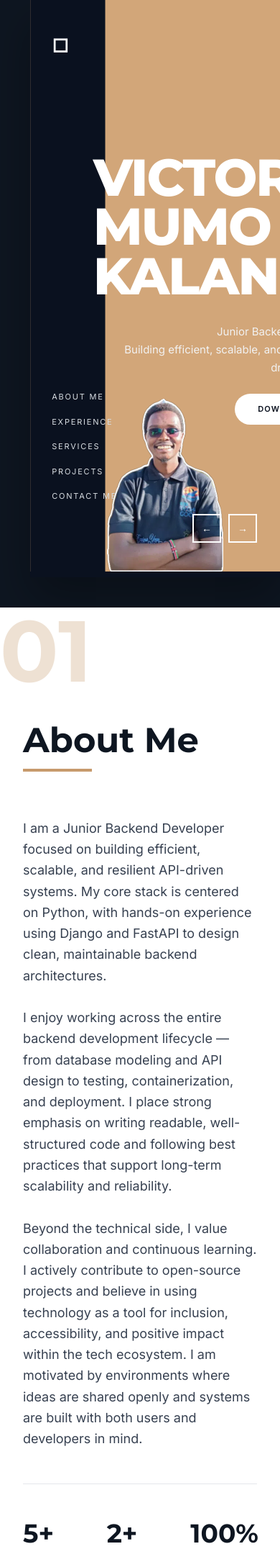
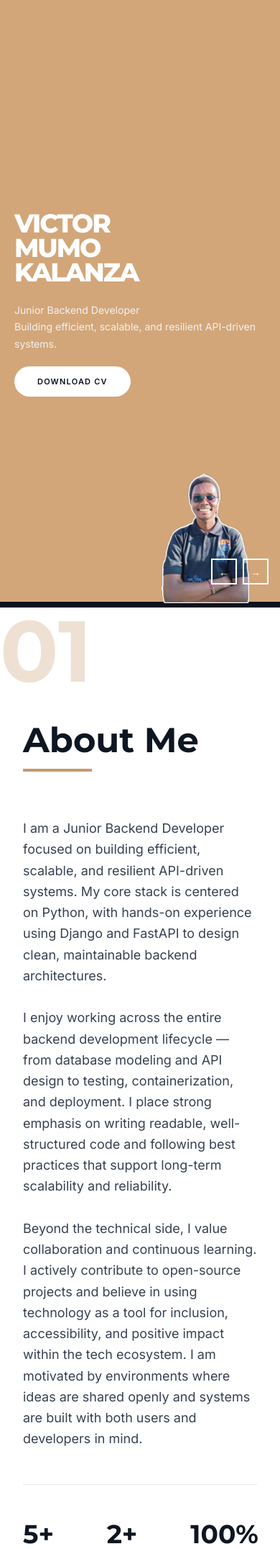
Before and after one commit to Kalanza/Portfolio, a Django app: page / in a window 390 px wide. Shown: the top 2152 px of the page at 72% size. Run offline with Django 4.2, Linux system fonts and the light colour scheme; data that the repository does not hold is empty; some libraries are stand-ins or nearby versions.

Commit message:
Improve mobile responsiveness and fix navigation links
- Enhanced mobile responsiveness for landing page (hero text, image sizing, positioning)
- Fixed contact section mobile layout (removed fixed margins, responsive typography)
- Improved hero section mobile display (hidden sidebar, responsive text sizing)
- Fixed navigation buttons - added anchor links for mobile functionality
- Removed DEPLOYMENT.md file
- Made all contact cards, stats, and UI elements responsive across breakpoints

```diff
--- a/templates/portfolio/home.html
+++ b/templates/portfolio/home.html
@@ -4,10 +4,10 @@
 
 {% block content %}
 <!-- Hero Section - L-Shape Background Layout -->
-<section id="home" class="relative overflow-hidden" style="height: 95vh; margin: 0 0 5vh 5vh; background: #D2A679; box-shadow: 0 30px 60px rgba(0,0,0,0.3);">
+<section id="home" class="relative overflow-hidden" style="height: 100vh; margin: 0; background: #D2A679;" class="sm:h-[95vh] sm:m-[0_0_5vh_5vh] shadow-lg sm:shadow-2xl">
 
     <!-- Dark Blue Left Sidebar -->
-    <div class="absolute inset-0" style="background: #0A111F; clip-path: polygon(0 0, 30% 0, 30% 100%, 0 100%); z-index: 0;"></div>
+    <div class="hidden md:block absolute inset-0" style="background: #0A111F; clip-path: polygon(0 0, 30% 0, 30% 100%, 0 100%); z-index: 0;"></div>
 
     <!-- Bottom Dark Border -->
     <div class="absolute bottom-0 left-0 right-0 h-2" style="background: #0A111F; z-index: 5;"></div>
@@ -16,7 +16,7 @@
     <div class="relative z-10 flex h-full">
 
         <!-- Left Sidebar: Logo & Navigation -->
-        <div class="relative w-[220px] flex flex-col justify-between text-white z-20" style="padding: 40px 30px;">
+        <div class="hidden md:flex relative w-[220px] flex-col justify-between text-white z-20" style="padding: 40px 30px;">
 
             <!-- Logo -->
             <div class="flex items-start">
@@ -36,21 +36,21 @@
         </div>
 
         <!-- Right Hero Area -->
-        <div class="relative flex-1 flex items-center justify-between z-20" style="padding: 60px 80px;">
+        <div class="relative flex-1 flex items-center justify-between z-20" style="padding: 40px 20px;" class="sm:p-[60px_40px] lg:p-[60px_80px]">
 
             <!-- Text Block - Overlapping Both Sections -->
-            <div class="text-white" style="position: absolute; left: -100px; top: 50%; transform: translateY(-50%); z-index: 4; max-width: 700px;">
-                <h1 class="font-montserrat font-[800] mb-[32px]" style="font-size: 72px; line-height: 0.95; letter-spacing: -2px;">
+            <div class="text-white" style="position: relative; z-index: 4; max-width: 700px;" class="md:absolute md:left-[-100px] md:top-1/2 md:transform md:-translate-y-1/2">
+                <h1 class="font-montserrat font-[800] mb-[24px] text-4xl sm:text-5xl md:text-6xl lg:text-7xl" style="line-height: 0.95; letter-spacing: -2px;" class="sm:mb-[32px]">
                     {{ user.first_name }}<br>
                     {{ user.middle_name }}<br>
                     {{ user.last_name }}
                 </h1>
-                <div class="ml-auto" style="max-width: 420px;">
-                    <p class="font-inter mb-[24px] text-right" style="font-size: 15px; line-height: 1.65; color: #f1f1f1;">
+                <div class="ml-0 md:ml-auto" style="max-width: 420px;">
+                    <p class="font-inter mb-[20px] text-left md:text-right text-sm sm:text-base" style="line-height: 1.65; color: #f1f1f1;" class="sm:mb-[24px]">
                         {{ user.role }}<br>
                         {{ user.tagline }}
                     </p>
-                    <div class="flex justify-end">
+                    <div class="flex justify-start md:justify-end">
                         <button class="font-inter uppercase cursor-pointer transition" style="padding: 13px 32px; font-size: 11px; letter-spacing: 1.2px; background: white; border: none; color: #0A111F; border-radius: 25px; font-weight: 600;" onmouseover="this.style.background='#f0f0f0';" onmouseout="this.style.background='white';">
                             DOWNLOAD CV
                         </button>
@@ -59,7 +59,7 @@
             </div>
 
             <!-- Image -->
-            <div class="absolute z-[1] right-8 md:right-12 lg:right-16 bottom-0 w-64 sm:w-72 md:w-80 lg:w-[380px] xl:w-[400px]">
+            <div class="absolute z-[1] right-2 sm:right-4 md:right-8 lg:right-12 xl:right-16 bottom-0 w-48 sm:w-56 md:w-64 lg:w-80 xl:w-[400px]">
                 <img
                     src="{% static 'images/Me.jpeg' %}"
                     alt="{{ user.first_name }}"
@@ -69,11 +69,11 @@
             </div>
 
             <!-- Controls - Outlined Square Buttons -->
-            <div class="absolute flex gap-[10px] z-[5] right-8 bottom-12">
-                <button class="border-2 border-white cursor-pointer font-inter transition" style="width: 40px; height: 40px; background: transparent; color: white; display: flex; align-items: center; justify-content: center; font-size: 14px;" onmouseover="this.style.background='white'; this.style.color='#0A111F';" onmouseout="this.style.background='transparent'; this.style.color='white';">
+            <div class="absolute flex gap-[8px] sm:gap-[10px] z-[5] right-4 sm:right-6 md:right-8 bottom-8 sm:bottom-10 md:bottom-12">
+                <button class="border-2 border-white cursor-pointer font-inter transition" style="width: 36px; height: 36px; background: transparent; color: white; display: flex; align-items: center; justify-content: center; font-size: 14px;" class="sm:w-[40px] sm:h-[40px]" onmouseover="this.style.background='white'; this.style.color='#0A111F';" onmouseout="this.style.background='transparent'; this.style.color='white';">
                     ←
                 </button>
-                <button class="border-2 border-white cursor-pointer font-inter transition" style="width: 40px; height: 40px; background: transparent; color: white; display: flex; align-items: center; justify-content: center; font-size: 14px;" onmouseover="this.style.background='white'; this.style.color='#0A111F';" onmouseout="this.style.background='transparent'; this.style.color='white';">
+                <button class="border-2 border-white cursor-pointer font-inter transition" style="width: 36px; height: 36px; background: transparent; color: white; display: flex; align-items: center; justify-content: center; font-size: 14px;" class="sm:w-[40px] sm:h-[40px]" onmouseover="this.style.background='white'; this.style.color='#0A111F';" onmouseout="this.style.background='transparent'; this.style.color='white';">
                     →
                 </button>
             </div>
@@ -445,49 +445,49 @@
 <section id="contactme" class="relative min-h-screen overflow-hidden">
     <!-- Split Background -->
     <div class="absolute inset-0" style="z-index: 0;">
-        <div class="absolute inset-0 bg-primary-dark" style="width: 220px;"></div>
-        <div class="absolute inset-0 bg-primary-light" style="margin: 0 0 0 220px;"></div>
+        <div class="hidden lg:block absolute inset-0 bg-primary-dark" style="width: 220px;"></div>
+        <div class="absolute inset-0 bg-primary-light" style="margin: 0 0 0 0; padding-left: 0;" class="lg:ml-[220px]"></div>
     </div>
 
-    <div class="relative py-20 lg:py-32 px-8 lg:px-20" style="z-index: 10;">
-        <div class="max-w-6xl mx-auto" style="margin-left: 240px;">
+    <div class="relative py-20 lg:py-32 px-4 sm:px-8 lg:px-20" style="z-index: 10;">
+        <div class="max-w-6xl mx-auto lg:ml-[240px]">
             <!-- Editorial Number -->
-            <span class="text-primary-dark/20 font-montserrat font-bold text-[120px] lg:text-[200px] leading-none absolute top-0 left-0 lg:left-10">05</span>
+            <span class="text-primary-dark/20 font-montserrat font-bold text-[80px] sm:text-[120px] lg:text-[200px] leading-none absolute top-0 left-0 lg:left-10">05</span>
 
-            <div class="relative grid lg:grid-cols-2 gap-12 lg:gap-20 items-center">
+            <div class="relative grid grid-cols-1 lg:grid-cols-2 gap-8 sm:gap-12 lg:gap-20 items-center">
                 <!-- Left Content -->
                 <div class="text-center lg:text-left">
-                    <h2 class="relative text-5xl lg:text-7xl font-montserrat font-bold text-primary-dark mb-6 pt-16 lg:pt-20">
+                    <h2 class="relative text-3xl sm:text-4xl md:text-5xl lg:text-7xl font-montserrat font-bold text-primary-dark mb-6 pt-16 lg:pt-20">
                         Let's Build<br/>Together
                     </h2>
                     <div class="w-24 h-1 bg-primary-dark mx-auto lg:mx-0 mb-8"></div>
-                    <p class="text-xl lg:text-2xl text-gray-700 leading-relaxed font-inter mb-12">
+                    <p class="text-base sm:text-lg md:text-xl lg:text-2xl text-gray-700 leading-relaxed font-inter mb-8 sm:mb-12">
                         Open to backend development opportunities and collaborations. Let's create something exceptional.
                     </p>
 
                     <!-- Quick Stats -->
-                    <div class="grid grid-cols-3 gap-4 mb-12">
+                    <div class="grid grid-cols-3 gap-2 sm:gap-4 mb-8 sm:mb-12">
                         <div class="text-center">
-                            <div class="text-4xl font-montserrat font-bold text-primary-dark mb-1">24/7</div>
-                            <div class="text-sm text-gray-600 font-inter">Available</div>
+                            <div class="text-2xl sm:text-3xl md:text-4xl font-montserrat font-bold text-primary-dark mb-1">24/7</div>
+                            <div class="text-xs sm:text-sm text-gray-600 font-inter">Available</div>
                         </div>
                         <div class="text-center">
-                            <div class="text-4xl font-montserrat font-bold text-primary-dark mb-1">&lt;24h</div>
-                            <div class="text-sm text-gray-600 font-inter">Response</div>
+                            <div class="text-2xl sm:text-3xl md:text-4xl font-montserrat font-bold text-primary-dark mb-1">&lt;24h</div>
+                            <div class="text-xs sm:text-sm text-gray-600 font-inter">Response</div>
                         </div>
                         <div class="text-center">
-                            <div class="text-4xl font-montserrat font-bold text-primary-dark mb-1">100%</div>
-                            <div class="text-sm text-gray-600 font-inter">Remote</div>
+                            <div class="text-2xl sm:text-3xl md:text-4xl font-montserrat font-bold text-primary-dark mb-1">100%</div>
+                            <div class="text-xs sm:text-sm text-gray-600 font-inter">Remote</div>
                         </div>
                     </div>
                 </div>
 
                 <!-- Right Content - Contact Cards -->
-                <div class="space-y-6">
+                <div class="space-y-4 sm:space-y-6">
                     <!-- Email Card -->
-                    <a href="mailto:kalanzavictor@gmail.com" class="group block bg-primary-dark p-8 rounded-lg shadow-xl hover:shadow-2xl hover:-translate-y-2 transition-all duration-300 border-2 border-transparent hover:border-primary-light">
-                        <div class="flex items-center gap-4 mb-3">
-                            <div class="w-14 h-14 rounded-full bg-primary-light flex items-center justify-center group-hover:scale-110 transition-transform duration-300">
+                    <a href="mailto:kalanzavictor@gmail.com" class="group block bg-primary-dark p-6 sm:p-8 rounded-lg shadow-xl hover:shadow-2xl hover:-translate-y-2 transition-all duration-300 border-2 border-transparent hover:border-primary-light">
+                        <div class="flex items-center gap-3 sm:gap-4 mb-3">
+                            <div class="w-12 h-12 sm:w-14 sm:h-14 rounded-full bg-primary-light flex items-center justify-center group-hover:scale-110 transition-transform duration-300">
                                 <svg class="w-7 h-7 text-primary-dark" fill="currentColor" viewBox="0 0 20 20">
                                     <path d="M2.003 5.884L10 9.882l7.997-3.998A2 2 0 0016 4H4a2 2 0 00-1.997 1.884z"></path>
                                     <path d="M18 8.118l-8 4-8-4V14a2 2 0 002 2h12a2 2 0 002-2V8.118z"></path>
@@ -505,9 +505,9 @@
                     </a>
 
                     <!-- LinkedIn Card -->
-                    <a href="https://www.linkedin.com/in/victor-kalanza-a10a67261" target="_blank" class="group block bg-white p-8 rounded-lg shadow-xl hover:shadow-2xl hover:-translate-y-2 transition-all duration-300 border-2 border-transparent hover:border-primary-dark">
-                        <div class="flex items-center gap-4 mb-3">
-                            <div class="w-14 h-14 rounded-full bg-primary-dark flex items-center justify-center group-hover:scale-110 transition-transform duration-300">
+                    <a href="https://www.linkedin.com/in/victor-kalanza-a10a67261" target="_blank" class="group block bg-white p-6 sm:p-8 rounded-lg shadow-xl hover:shadow-2xl hover:-translate-y-2 transition-all duration-300 border-2 border-transparent hover:border-primary-dark">
+                        <div class="flex items-center gap-3 sm:gap-4 mb-3">
+                            <div class="w-12 h-12 sm:w-14 sm:h-14 rounded-full bg-primary-dark flex items-center justify-center group-hover:scale-110 transition-transform duration-300">
                                 <svg class="w-7 h-7 text-white" fill="currentColor" viewBox="0 0 24 24">
                                     <path d="M20.447 20.452h-3.554v-5.569c0-1.328-.027-3.037-1.852-3.037-1.853 0-2.136 1.445-2.136 2.939v5.667H9.351V9h3.414v1.561h.046c.477-.9 1.637-1.85 3.37-1.85 3.601 0 4.267 2.37 4.267 5.455v6.286zM5.337 7.433c-1.144 0-2.063-.926-2.063-2.065 0-1.138.92-2.063 2.063-2.063 1.14 0 2.064.925 2.064 2.063 0 1.139-.925 2.065-2.064 2.065zm1.782 13.019H3.555V9h3.564v11.452zM22.225 0H1.771C.792 0 0 .774 0 1.729v20.542C0 23.227.792 24 1.771 24h20.451C23.2 24 24 23.227 24 22.271V1.729C24 .774 23.2 0 22.222 0h.003z"/>
                                 </svg>
@@ -524,9 +524,9 @@
                     </a>
 
                     <!-- GitHub Card -->
-                    <a href="https://github.com/Kalanza" target="_blank" class="group block bg-white p-8 rounded-lg shadow-xl hover:shadow-2xl hover:-translate-y-2 transition-all duration-300 border-2 border-transparent hover:border-primary-dark">
-                        <div class="flex items-center gap-4 mb-3">
-                            <div class="w-14 h-14 rounded-full bg-primary-dark flex items-center justify-center group-hover:scale-110 transition-transform duration-300">
+                    <a href="https://github.com/Kalanza" target="_blank" class="group block bg-white p-6 sm:p-8 rounded-lg shadow-xl hover:shadow-2xl hover:-translate-y-2 transition-all duration-300 border-2 border-transparent hover:border-primary-dark">
+                        <div class="flex items-center gap-3 sm:gap-4 mb-3">
+                            <div class="w-12 h-12 sm:w-14 sm:h-14 rounded-full bg-primary-dark flex items-center justify-center group-hover:scale-110 transition-transform duration-300">
                                 <svg class="w-7 h-7 text-white" fill="currentColor" viewBox="0 0 24 24">
                                     <path fill-rule="evenodd" d="M12 2C6.477 2 2 6.484 2 12.017c0 4.425 2.865 8.18 6.839 9.504.5.092.682-.217.682-.483 0-.237-.008-.868-.013-1.703-2.782.605-3.369-1.343-3.369-1.343-.454-1.158-1.11-1.466-1.11-1.466-.908-.62.069-.608.069-.608 1.003.07 1.531 1.032 1.531 1.032.892 1.53 2.341 1.088 2.91.832.092-.647.35-1.088.636-1.338-2.22-.253-4.555-1.113-4.555-4.951 0-1.093.39-1.988 1.029-2.688-.103-.253-.446-1.272.098-2.65 0 0 .84-.27 2.75 1.026A9.564 9.564 0 0112 6.844c.85.004 1.705.115 2.504.337 1.909-1.296 2.747-1.027 2.747-1.027.546 1.379.202 2.398.1 2.651.64.7 1.028 1.595 1.028 2.688 0 3.848-2.339 4.695-4.566 4.943.359.309.678.92.678 1.855 0 1.338-.012 2.419-.012 2.747 0 .268.18.58.688.482A10.019 10.019 0 0022 12.017C22 6.484 17.522 2 12 2z" clip-rule="evenodd"/>
                                 </svg>
```
Also changed, not shown: DEPLOYMENT.md (deleted, +0 -176 lines), templates/portfolio/landing.html (+4 -4 lines).
